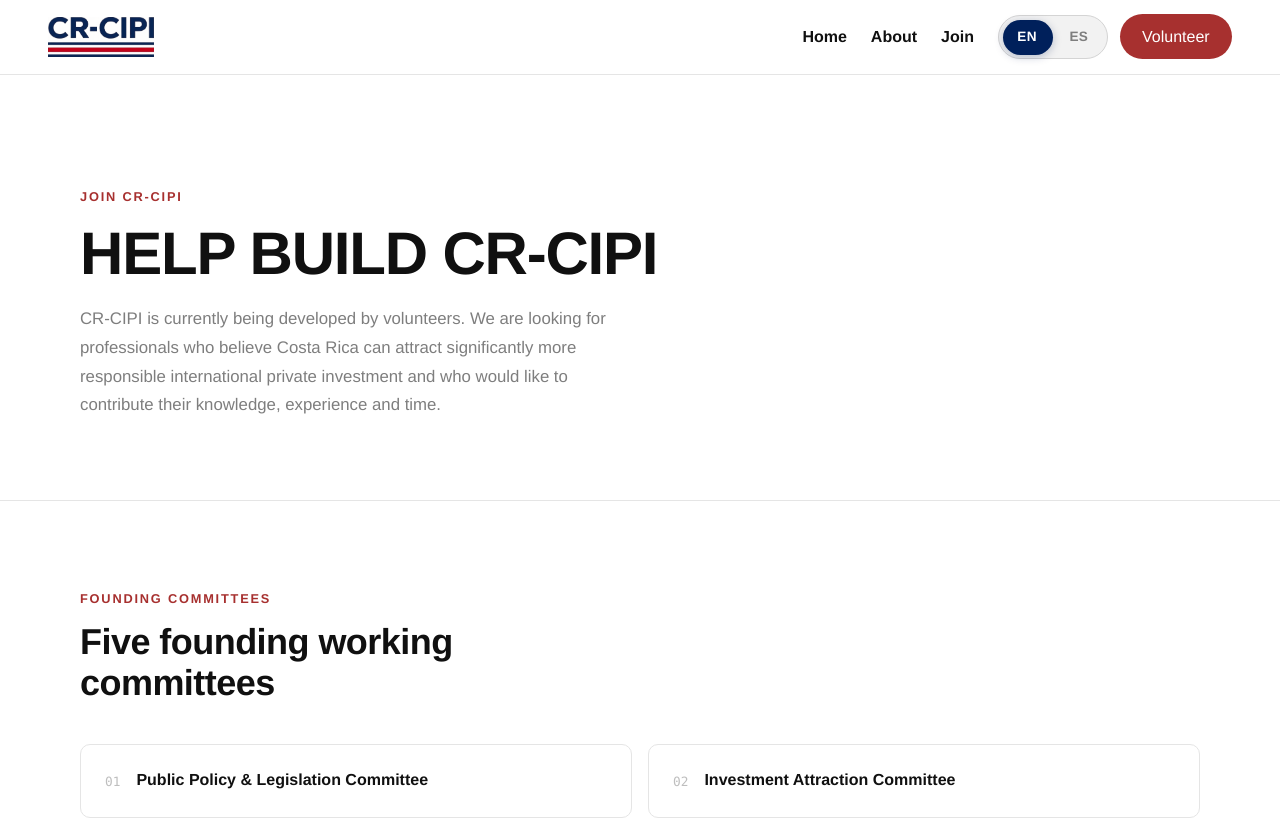
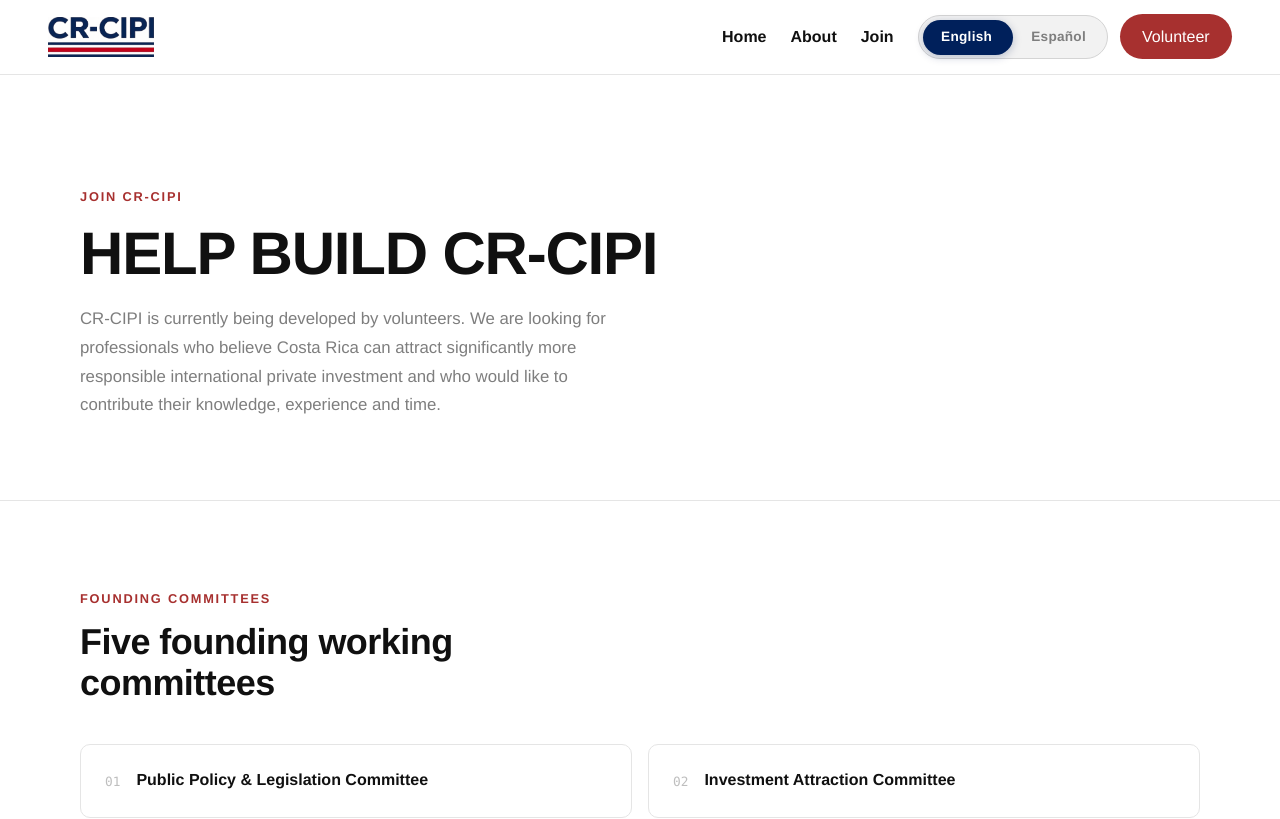
Before and after one commit to irp-lamb-oriens/crcipi, a Next.js app: page /en/join in a window 1280 px wide. Shown: the top 819 px of the page. Built offline with nearby package versions, Linux system fonts and the light colour scheme.

Commit message:
refactor(language-switcher): update layout and display full language names

```diff
--- a/components/LanguageSwitcher.module.scss
+++ b/components/LanguageSwitcher.module.scss
@@ -1,6 +1,7 @@
 .switcher {
   position: relative;
-  display: inline-flex;
+  display: grid;
+  grid-template-columns: repeat(2, 1fr);
   align-items: center;
   gap: 0.25rem;
   padding: 0.25rem;
@@ -11,7 +12,8 @@
 
 // Sliding active pill. Sits behind the options and glides between them.
 // Position is driven by the `.es` modifier on the parent, so the DOM order
-// of the options never changes.
+// of the options never changes. Grid cells are equal width, so the pill
+// always lands exactly on the active option.
 .indicator {
   position: absolute;
   top: 0.25rem;
@@ -21,7 +23,7 @@
   border-radius: 999px;
   background: var(--navy, #00205b);
   box-shadow: 0 2px 8px rgba(0, 32, 91, 0.25);
-  transition: transform 0.35s cubic-bezier(0.16, 1, 0.3, 1);
+  transition: transform 0.4s cubic-bezier(0.22, 1, 0.36, 1);
   will-change: transform;
 }
 
@@ -35,7 +37,7 @@
   display: inline-flex;
   align-items: center;
   justify-content: center;
-  min-width: 2.5rem;
+  min-width: 5.5rem;
   padding: 0.4rem 0.9rem;
   border: none;
   border-radius: 999px;
@@ -45,9 +47,10 @@
   color: var(--ink-soft, #7e7e7e);
   background: transparent;
   text-decoration: none;
+  white-space: nowrap;
   transition:
-    color 0.2s ease,
-    background-color 0.2s ease;
+    color 0.3s ease,
+    background-color 0.3s ease;
 
   &:hover {
     color: var(--ink, #101010);
--- a/components/LanguageSwitcher.tsx
+++ b/components/LanguageSwitcher.tsx
@@ -10,14 +10,10 @@
   currentLocale: Locale;
 }
 
-// Fixed display order: EN first, ES second. The active state is drawn by the
-// sliding indicator, so the items never swap positions on toggle.
+// Fixed display order: English first, Español second. The active state is drawn
+// by the sliding indicator, so the items never swap positions on toggle.
 const OPTIONS: Locale[] = ["en", "es"];
-const CODES: Record<Locale, string> = {
-  en: "EN",
-  es: "ES",
-};
-const FULL_NAMES: Record<Locale, string> = {
+const LABELS: Record<Locale, string> = {
   en: "English",
   es: "Español",
 };
@@ -44,7 +40,7 @@
               aria-current="true"
               lang={locale}
             >
-              {CODES[locale]}
+              {LABELS[locale]}
             </span>
           );
         }
@@ -56,10 +52,9 @@
             className={styles.option}
             hrefLang={locale}
             lang={locale}
-            title={FULL_NAMES[locale]}
             aria-label={locale === "en" ? "Switch to English" : "Cambiar a español"}
           >
-            {CODES[locale]}
+            {LABELS[locale]}
           </Link>
         );
       })}
```
